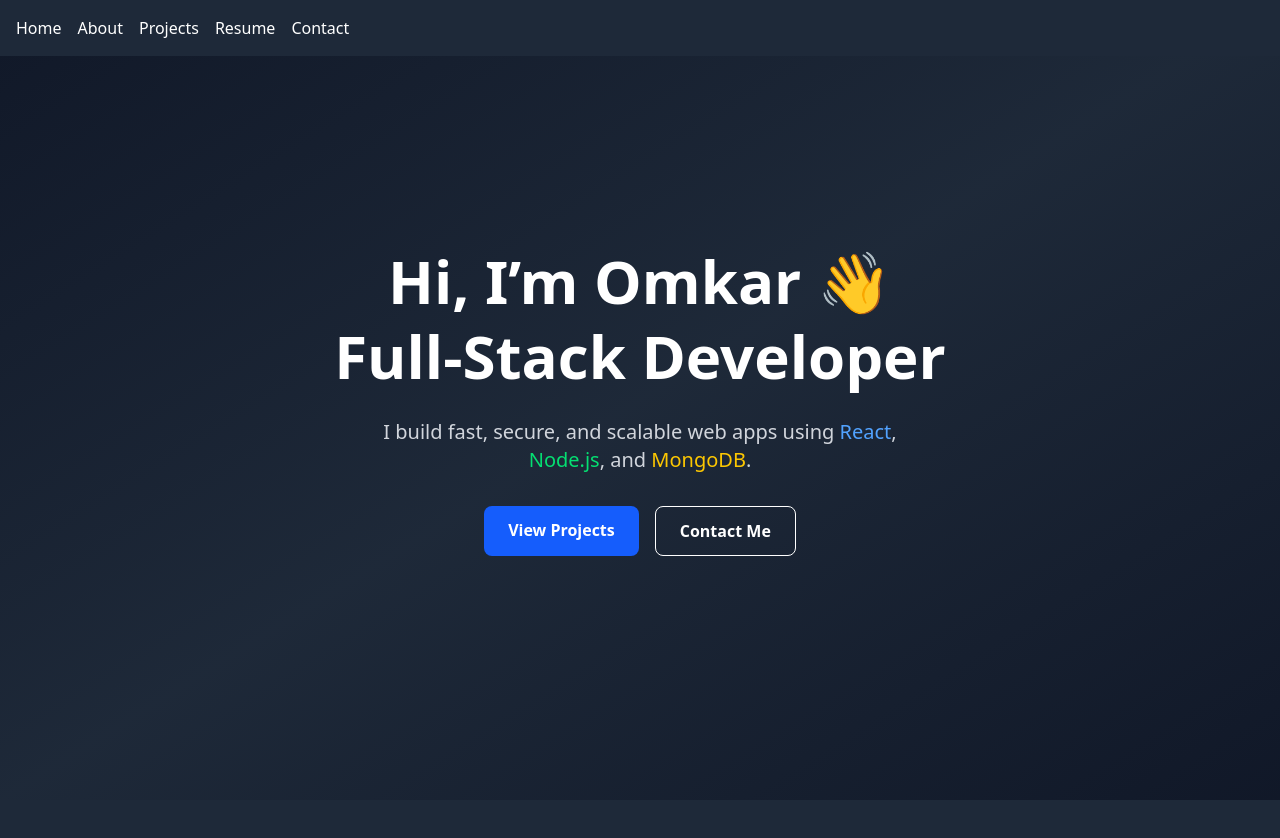
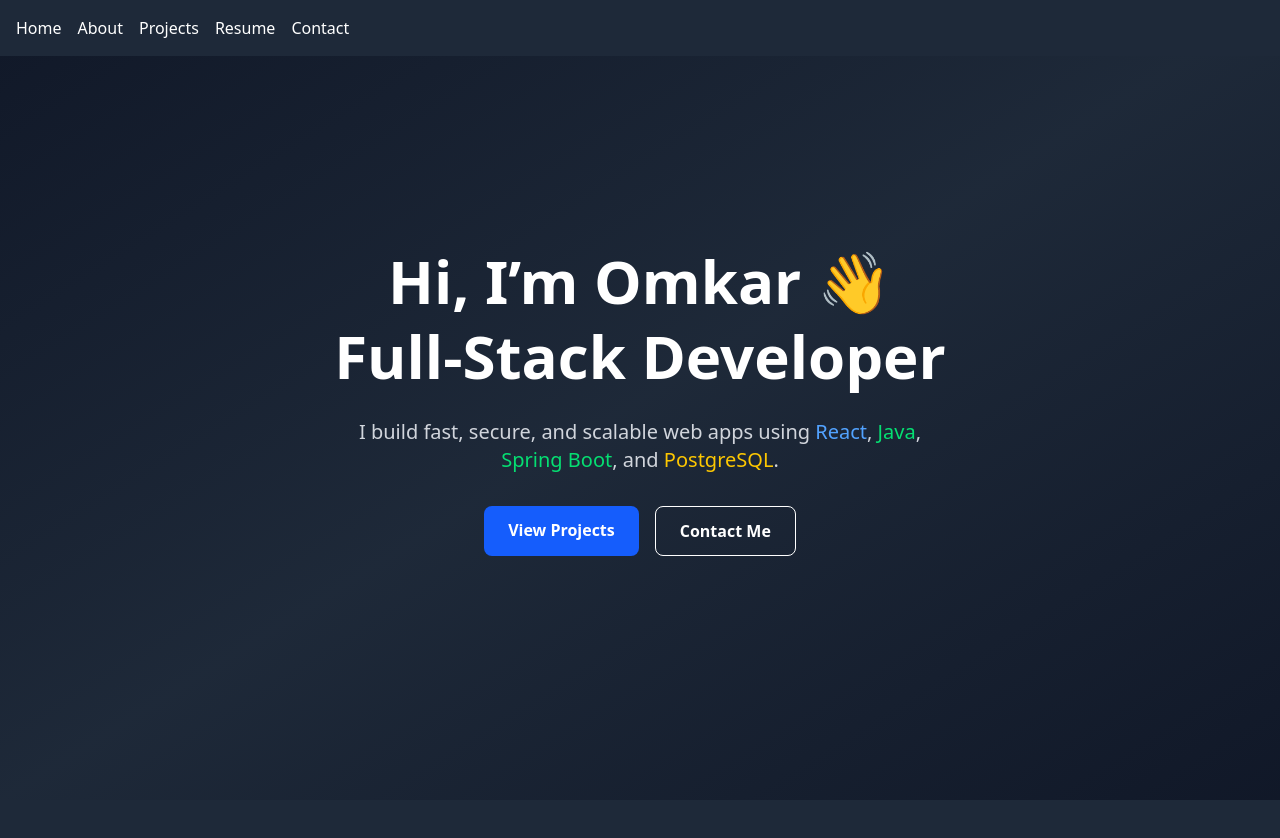
Before and after one commit to Omkar605/omkar-portfolio, a React (Vite) app in the folder my-portfolio/: page / in a window 1280 px wide. Shown: the top 838 px of the page. Built offline with nearby package versions, Linux system fonts and the light colour scheme.

Commit message:
resume update

```diff
--- a/my-portfolio/src/components/Home.jsx
+++ b/my-portfolio/src/components/Home.jsx
@@ -23,7 +23,7 @@ const Home = () => {
         animate={{ opacity: 1 }}
         transition={{ delay: 1 }}
       >
-        I build fast, secure, and scalable web apps using <span className="text-blue-400 font-medium">React</span>, <span className="text-green-400 font-medium">Node.js</span>, and <span className="text-yellow-400 font-medium">MongoDB</span>.
+        I build fast, secure, and scalable web apps using <span className="text-blue-400 font-medium">React</span>, <span className="text-green-400 font-medium">Java</span>,<span className="text-green-400 font-medium"> Spring Boot</span>, and <span className="text-yellow-400 font-medium">PostgreSQL</span>.
       </motion.p>
 
       <motion.div
```
Also changed, not shown: 2 other files (tests, documents, lock files or other folders).
